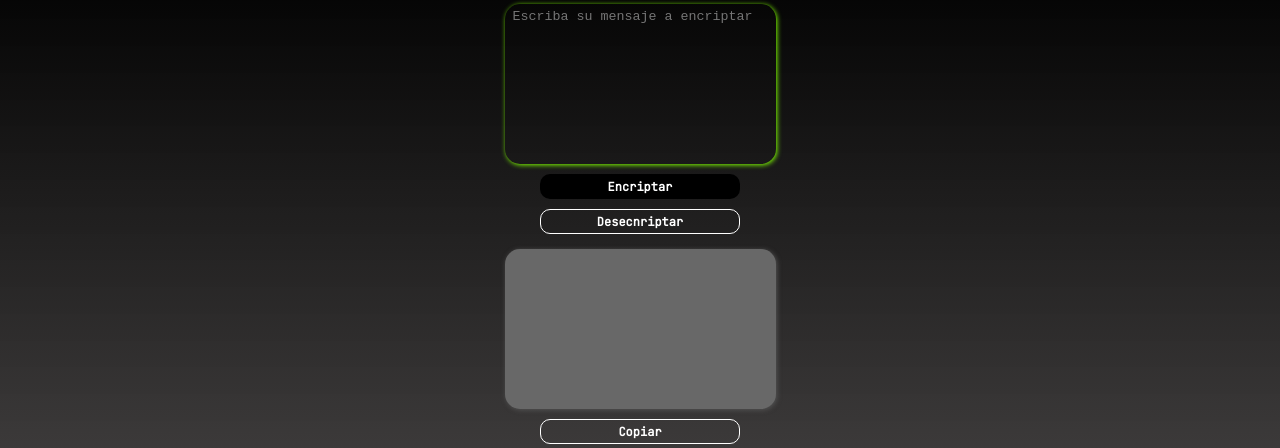
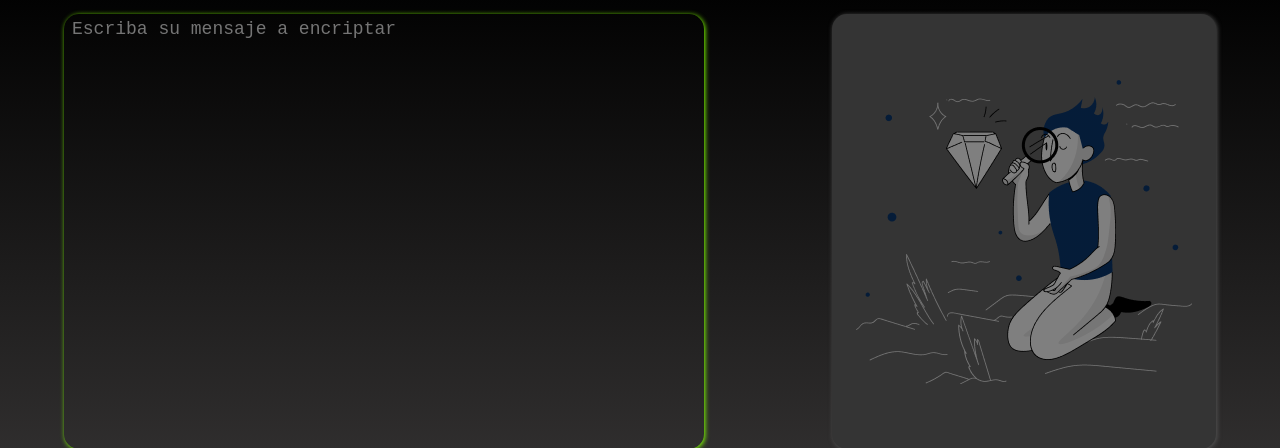
Before and after one commit to LUCASMSALDANA/LUCASMSALDANA-ONE_Challange_Encriptador, a plain HTML site: page index.html in a window 1280 px wide. Shown: the part 166-614 px from the top of the page. Drawn offline with Linux system fonts and the light colour scheme.

Commit message:
Html y CSS full responsive, Desktop y Mobile

```diff
--- a/index.css
+++ b/index.css
@@ -17,6 +17,7 @@ header .container{
     display: flex;
     flex-direction: column;
     align-items: center;
+    margin: 0px;
 }
 
 .logo-header{
@@ -41,6 +42,11 @@ main{
     flex-direction: column;
     align-items: center;
     margin-top: 20px ;
+    width: 85%;
+}
+
+.encriptador .container{
+    width: 100%;
 }
 
 #Encriptador{
@@ -50,6 +56,7 @@ main{
     border-radius: 15px;
     padding: 5px 8px;
     resize:none;
+    width: 100%;
     box-shadow: 1px 1px 5px ;
 }
 
@@ -107,6 +114,11 @@ button{
     flex-direction: column;
     align-items: center;
     margin: 10px auto;
+    width: 85%;
+}
+
+.encriptado .container{
+    width: 100%;
 }
 
 #TxtEncriptado{
@@ -117,6 +129,7 @@ button{
     resize:none;
     box-shadow: 1px 1px 5px ;
     font-weight: bold;
+    width: 100%;
 }
 #TxtEncriptado:focus{
     outline: none;
@@ -180,4 +193,46 @@ footer p{
         text-align:center;
         font-size: 2.5em;
     }
+    main{
+        display: flex;
+        flex-direction: row;
+        align-items: flex-start;
+        justify-content: space-around;
+        height: 80vh;
+        padding: 30px 0;
+    }
+
+    .encriptador{
+        margin: 0;
+        width: 50%;
+        height: 100%;
+    }
+    .encriptador .container{
+        display: contents;
+        margin: 0;
+    }
+    #Encriptador{
+        font-size: 18px;
+        height: 75%;
+    }
+    .encriptado{
+        margin: 0;
+        width: 30%;
+        height: 100%;
+    }
+    .encriptado .container{
+        display: contents;
+        margin: 0;
+    }
+    #TxtEncriptado{
+        height: 75%;
+        background-image: linear-gradient(0deg, rgba(0,0,0,0.5), rgba(0,0,0,0.5)) ,
+        url("img/Muñeco.png");
+        background-position: center;
+        background-repeat: no-repeat;
+        font-size: 18px;
+    }
+
+
+
 }
--- a/index.html
+++ b/index.html
@@ -30,7 +30,9 @@
                 <div class="imgalura"></div>
                 <textarea id="TxtEncriptado" cols="30" rows="10" disabled></textarea>
             </div>
-            <button class="copiar"">Copiar</button>
+            <button class="copiar">Copiar</button>
+
+
         </section>
     </main>
 
```
